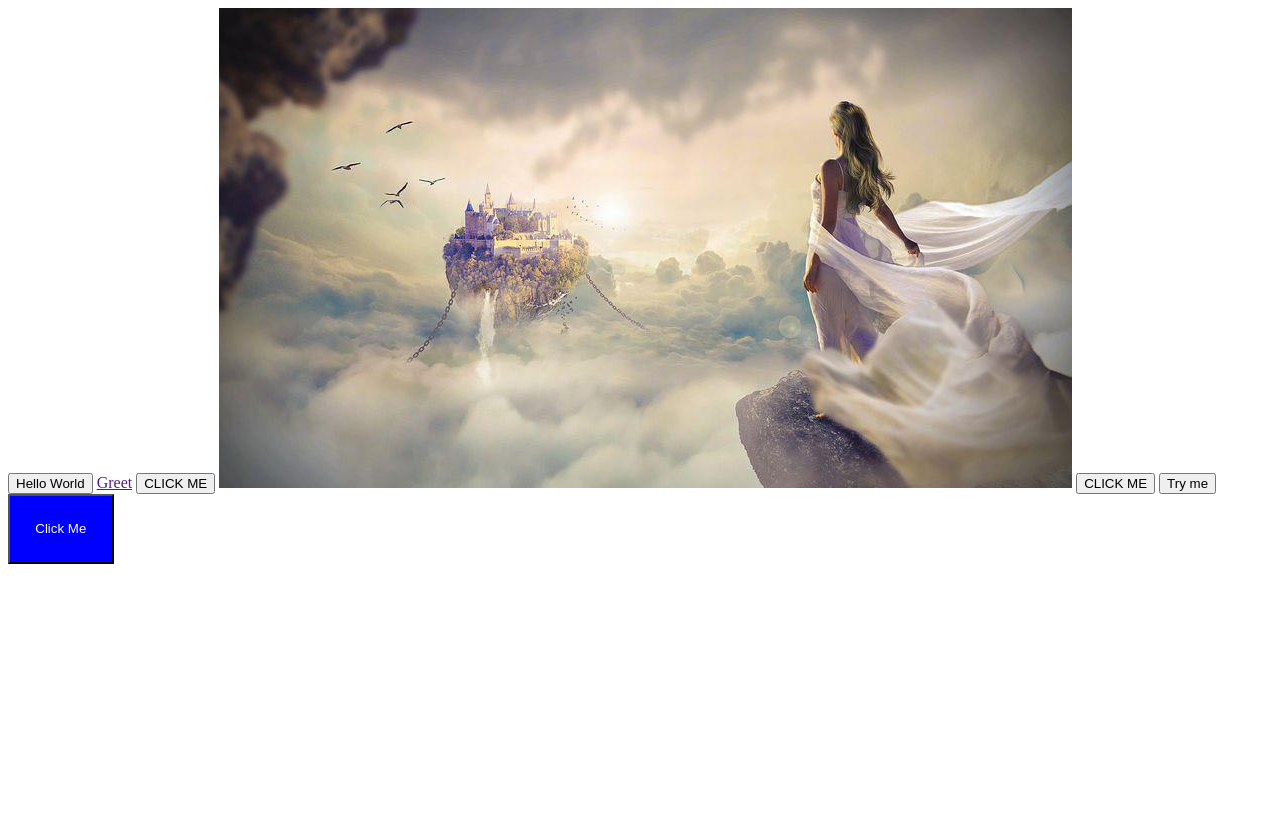
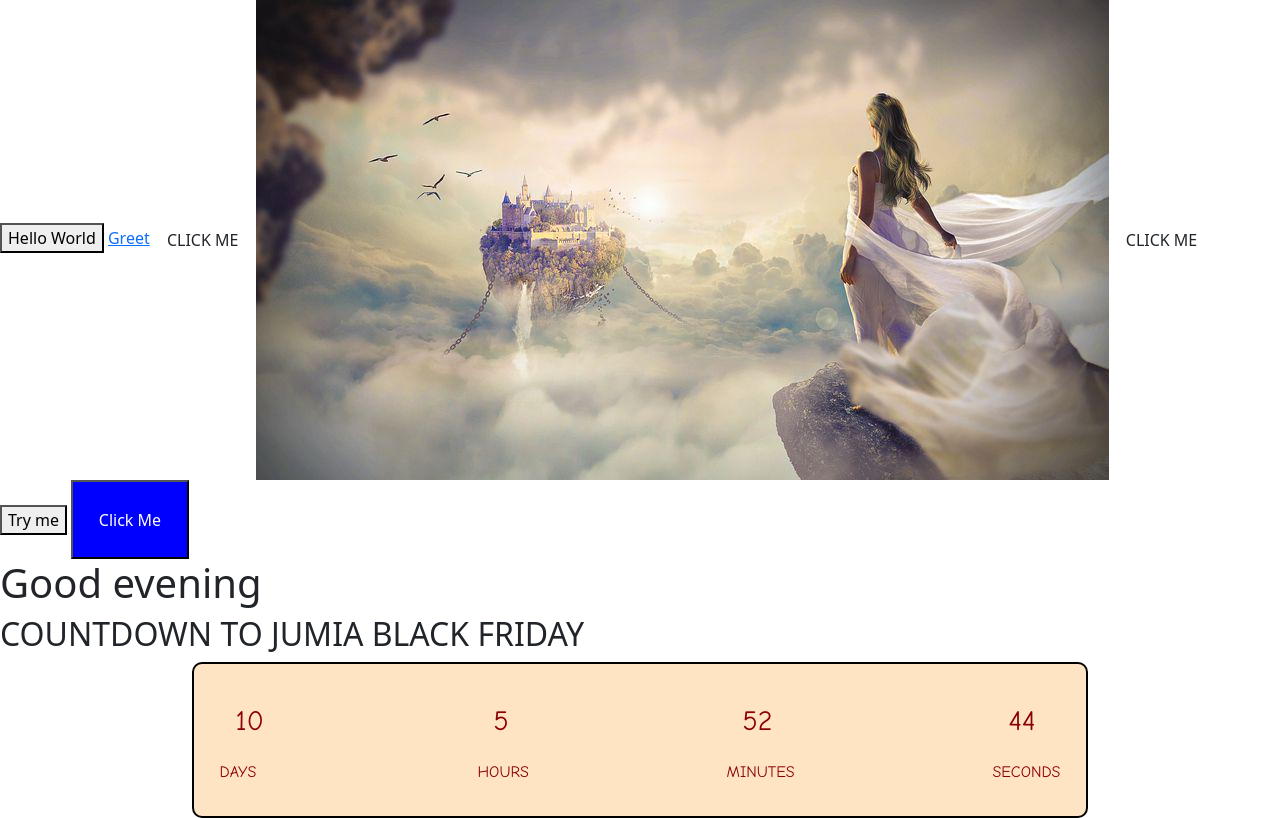
Before and after one commit to Tinholla/javascript, a plain HTML site: page Index.html in a window 1280 px wide. Drawn offline with nearby package versions, Linux system fonts and the light colour scheme.

Commit message:
first commit

```diff
--- a/Index.html
+++ b/Index.html
@@ -5,7 +5,7 @@
     <meta http-equiv="X-UA-Compatible" content="IE=edge">
     <meta name="viewport" content="width=device-width, initial-scale=1.0">
     <title>Document</title>
-
+    <link href="https://cdn.jsdelivr.net/npm/bootstrap@5.2.2/dist/css/bootstrap.min.css" rel="stylesheet" integrity="sha384-Zenh87qX5JnK2Jl0vWa8Ck2rdkQ2Bzep5IDxbcnCeuOxjzrPF/et3URy9Bv1WTRi" crossorigin="anonymous">
     <link rel="stylesheet" href="style.css">
 </head>
 
@@ -29,6 +29,32 @@
 
     <button type="submit" class="btn_1" onclick="darkmode()">Click Me</button>
 
+    <!-- greeting -->
+    <h1 id="greeting"></h1>
+
+    <!-- countdown -->
+    <div>
+        <h2>COUNTDOWN TO JUMIA BLACK FRIDAY</h2>
+            <div class="d_flex">
+                <div>
+                    <h3 class="p-3 day">00</h3>
+                    <h6>DAYS</h6>
+                </div>
+                <div>
+                    <h3 class="p-3 hour">00</h3>
+                    <h6>HOURS</h6>
+                </div>
+                <div>
+                    <h3 class="p-3 minute">00</h3>
+                    <h6>MINUTES</h6>
+                </div>
+                <div>
+                    <h3 class="p-3 second">00</h3>
+                    <h6>SECONDS</h6>
+                </div>
+            </div>
+    </div>
+
     <script src="index.js"></script>
 </body>
 </html>
--- a/index.js
+++ b/index.js
@@ -51,3 +51,50 @@ function darkmode(){
 
     Theme.classList.toggle("dark_mode")
 }
+
+//Greeting
+window.onload = function(){
+    let time = new Date() //gets the current date
+
+    let greetElement = document.getElementById("greeting")
+
+    //before 12pm - morning
+
+    if(time.getHours() < 12){
+        greet = "Good morning!"
+
+    }else if (time.getHours() < 18){
+        greet = "Good Afternoon!"
+
+    }else{
+        greet = "Good evening"
+    }
+    greetElement.innerText = greet
+}
+
+//Countdown
+
+const countDown = () => {
+    const countDate = new Date("November 20, 2022 00:00:00").getTime();
+    const today = new Date().getTime();
+    const difference = countDate - today;
+
+
+const second = 1000;
+const minute = second * 60
+const hour = minute * 60
+const day = hour * 24
+
+const textDay = Math.floor(difference / day);
+const textHour = Math.floor((difference % day) / hour);
+const textMinute = Math.floor((difference % hour) / minute)
+const textSecond = Math.floor((difference % minute)/ second)
+
+document.querySelector(".day").textContent = textDay;
+document.querySelector(".hour").textContent = textHour;
+document.querySelector(".minute").textContent = textMinute;
+document.querySelector(".second").textContent = textSecond;
+}
+setInterval(countDown, 1000);
+
+d
--- a/style.css
+++ b/style.css
@@ -9,3 +9,16 @@
     background-color: black;
     color: white;
 }
+
+.d_flex{
+    display: flex;
+    justify-content: space-between;
+    background-color:bisque;
+    border: solid 2px black;
+    border-radius: 10px;
+    padding: 2%;
+    width: 70%;
+    margin-left: 15%;
+    color: darkred;
+    font-family: "Comic Sans MS", "Comic Sans", cursive;
+}
```
